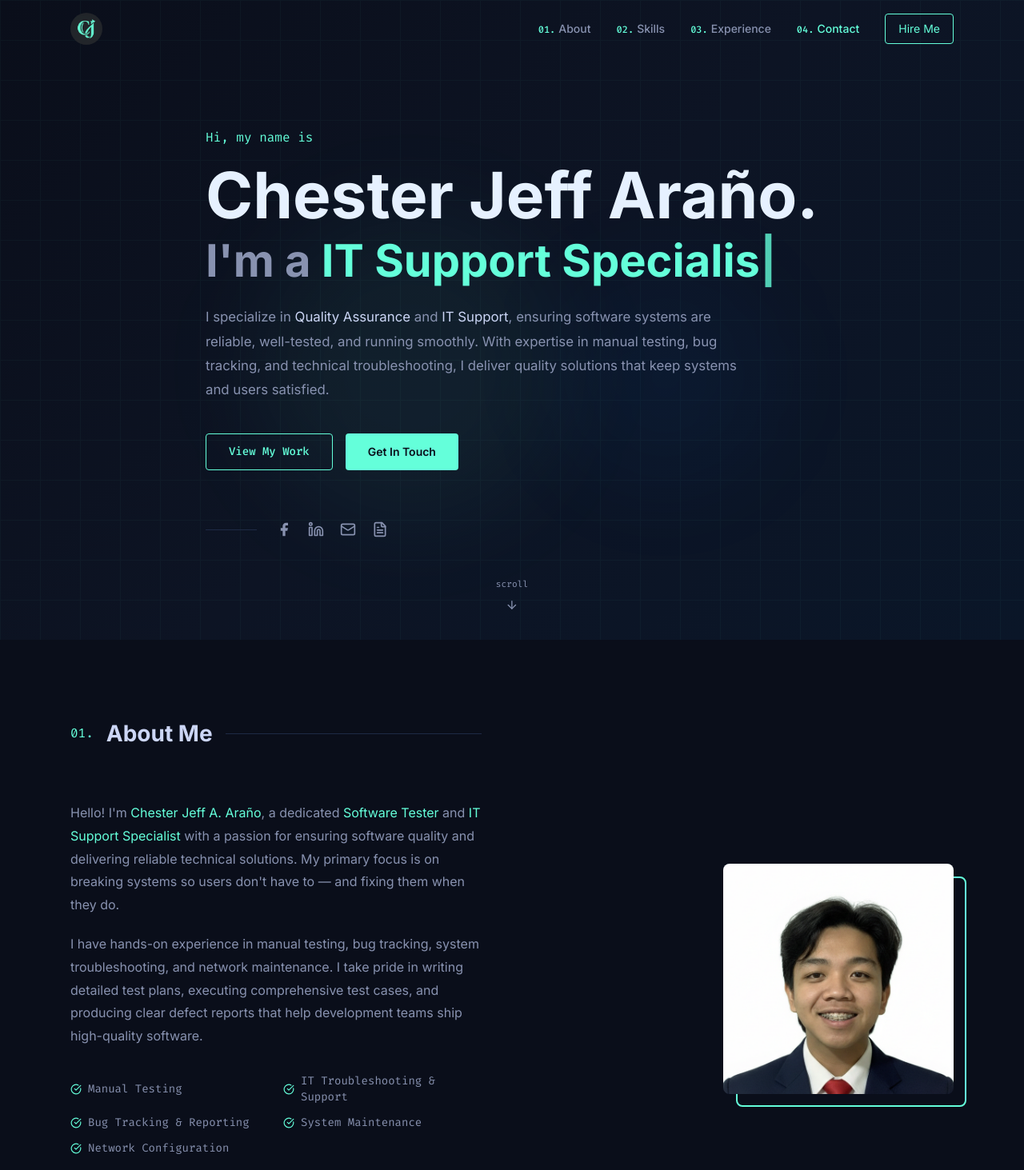
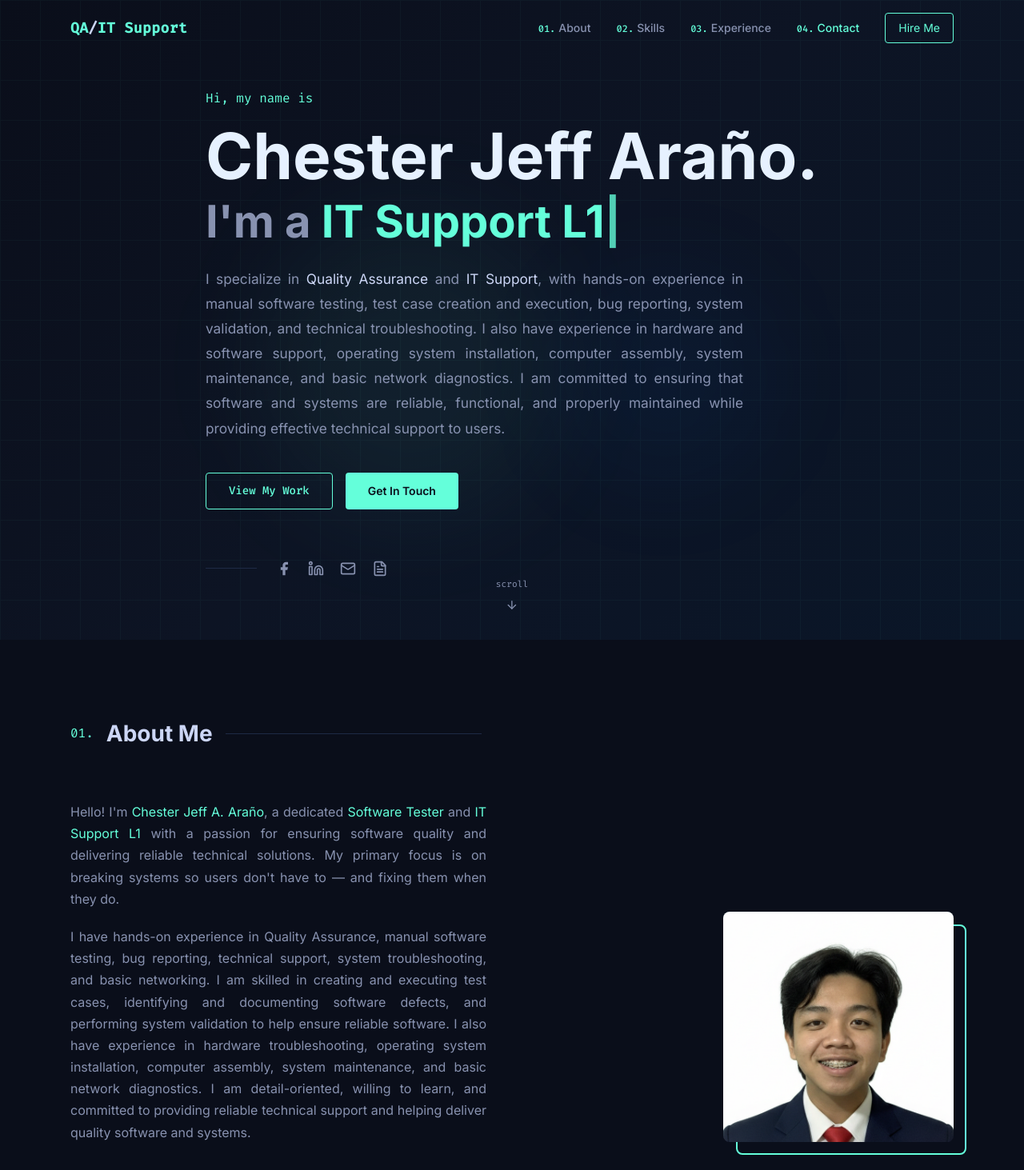
Before and after one commit to ChesterArano/chester-portfolio, a React (Vite) app: page / in a window 1280 px wide. Shown: the top 1463 px of the page at 80% size. Built offline with nearby package versions, Linux system fonts and the light colour scheme.

Commit message:
Refactor About and Hero components for improved clarity and consistency; update Navbar button styling and logo representation

```diff
--- a/src/app/App.tsx
+++ b/src/app/App.tsx
@@ -5,6 +5,7 @@ import { Skills } from "./components/Skills";
 import { Projects } from "./components/Projects";
 import { Contact } from "./components/Contact";
 import { Footer } from "./components/Footer";
+// @ts-expect-error The project does not provide TypeScript declarations for CSS side-effect imports.
 import "../styles/fonts.css";
 
 export default function App() {
--- a/src/app/components/About.tsx
+++ b/src/app/components/About.tsx
@@ -33,21 +33,26 @@ export function About() {
         <div className="grid lg:grid-cols-2 gap-16 items-center">
           {/* Text Content */}
           <div>
-            <div className="space-y-5 text-[#8892b0] mb-8" style={{ fontFamily: "'Inter', sans-serif", lineHeight: 1.8 }}>
+            <div className="space-y-5 text-justify text-[#8892b0] mb-8" style={{ fontFamily: "'Inter', sans-serif", lineHeight: 1.7 }}>
               <p>
                 Hello! I'm <span className="text-[#64ffda]">Chester Jeff A. Araño</span>, a dedicated{" "}
                 <span className="text-[#64ffda]">Software Tester</span> and{" "}
-                <span className="text-[#64ffda]">IT Support Specialist</span> with a
+                <span className="text-[#64ffda]">IT Support L1</span> with a
                 passion for ensuring software quality and delivering reliable technical
                 solutions. My primary focus is on breaking systems so users don't have
                 to — and fixing them when they do.
               </p>
               <p>
-                I have hands-on experience in manual testing, bug
-                tracking, system troubleshooting, and network maintenance. I take pride
-                in writing detailed test plans, executing comprehensive test cases, and
-                producing clear defect reports that help development teams ship
-                high-quality software.
+             I have hands-on experience in Quality Assurance,
+              manual software testing, bug reporting, technical support,
+              system troubleshooting, and basic networking. I am skilled in
+              creating and executing test cases, identifying and documenting
+              software defects, and performing system validation to help ensure
+               reliable software. I also have experience in hardware troubleshooting,
+                operating system installation, computer assembly, system maintenance,
+                and basic network diagnostics. I am detail-oriented, willing to learn,
+                 and committed to providing reliable technical support and helping deliver
+                  quality software and systems.
               </p>
             </div>
 
--- a/src/app/components/Hero.tsx
+++ b/src/app/components/Hero.tsx
@@ -3,7 +3,7 @@ import { ArrowDown, Linkedin, Mail, FileText } from "lucide-react";
 
 const roles = [
   "Software Tester",
-  "IT Support Specialist",
+  "IT Support L1",
 
 ];
 
@@ -91,13 +91,19 @@ export function Hero() {
 
           {/* Description */}
           <p
-            className="text-[#8892b0] mb-10 max-w-2xl"
-            style={{ fontSize: "1.05rem", lineHeight: 1.8, fontFamily: "'Inter', sans-serif" }}
+            className="text-justify text-[#8892b0] mb-10 max-w-2xl"
+            style={{ fontSize: "1.08rem", lineHeight: 1.8, fontFamily: "'Inter', sans-serif" }}
           >
             I specialize in{" "}
             <span className="text-[#ccd6f6]">Quality Assurance</span> and{" "}
-            <span className="text-[#ccd6f6]">IT Support</span>, ensuring
-            software systems are reliable, well-tested, and running smoothly. With expertise in manual testing, bug tracking, and technical troubleshooting, I deliver quality solutions that keep systems and users satisfied.
+            <span className="text-[#ccd6f6]">IT Support</span>,
+           with hands-on experience in manual software testing,
+           test case creation and execution, bug reporting, system validation,
+           and technical troubleshooting. I also have experience in hardware and
+           software support, operating system installation, computer assembly,
+            system maintenance, and basic network diagnostics. I am committed to
+             ensuring that software and systems are reliable, functional,
+             and properly maintained while providing effective technical support to users.
           </p>
 
           {/* CTA Buttons */}
--- a/src/app/components/Navbar.tsx
+++ b/src/app/components/Navbar.tsx
@@ -49,14 +49,12 @@ export function Navbar() {
         {/* Logo */}
         <button
           onClick={() => window.scrollTo({ top: 0, behavior: "smooth" })}
-          className="flex items-center overflow-hidden rounded-full transition-transform duration-200 hover:scale-105"
+          className="text-lg font-semibold tracking-wide text-[#64ffda] transition-transform duration-200 hover:scale-105"
           aria-label="Home"
         >
-          <img
-            src="/assets/logo.jpg"
-            alt="Chester Portfolio Logo"
-            className="h-10 w-10 object-cover"
-          />
+          <span style={{ fontFamily: "'Fira Code', monospace" }}>
+            QA<span className="text-[#ccd6f6]">/</span>IT Support
+          </span>
         </button>
 
         {/* Desktop Nav */}
```
